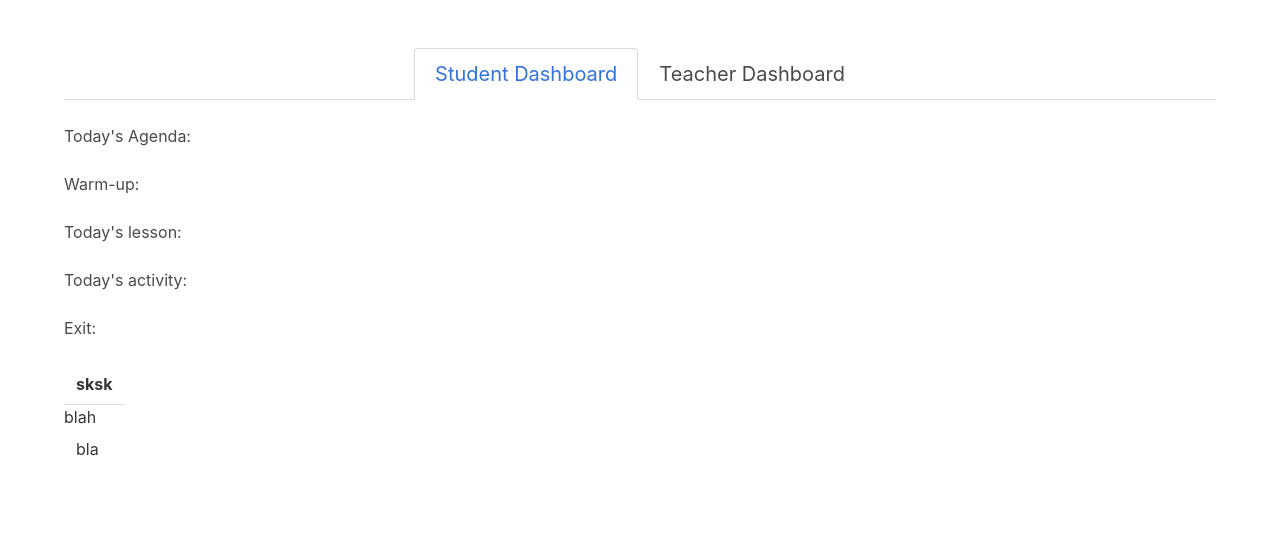
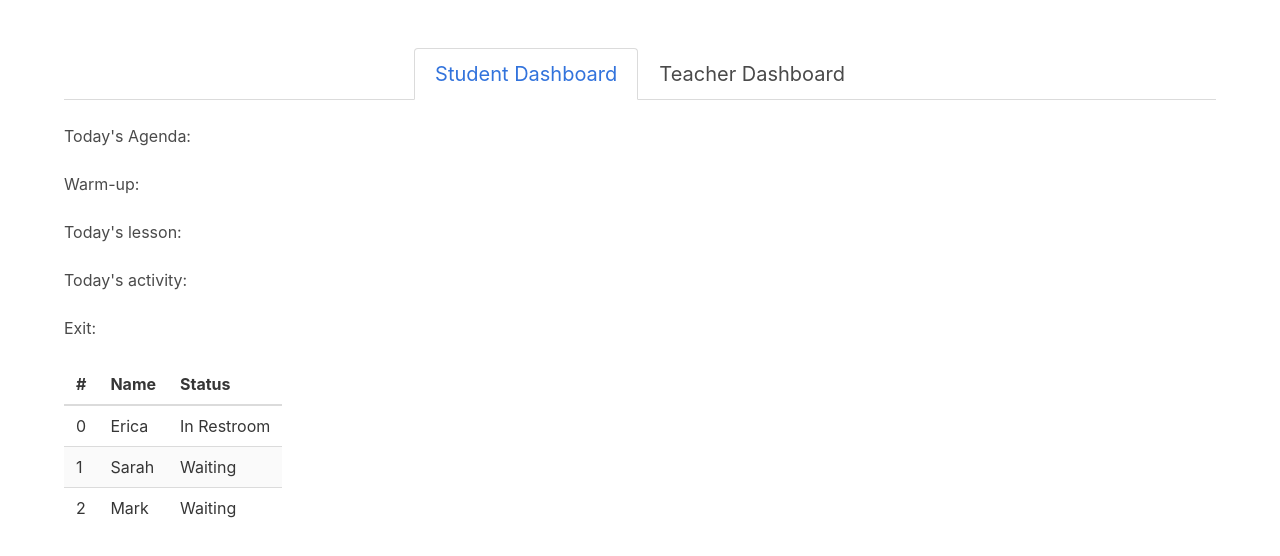
Before and after one commit to Lee-ArnoldIII/react-redux-cmap, a React (Create React App) app: page / in a window 1280 px wide. Shown: the top 556 px of the page. Built offline with nearby package versions, Linux system fonts and the light colour scheme.

Commit message:
updated RRTable for function. Index.js was a standard js clean-up. deleted some text from readme, going to update readme more tomorrow.

```diff
--- a/src/components/student/RRTable.js
+++ b/src/components/student/RRTable.js
@@ -4,16 +4,27 @@ class RRTable extends Component {
   render () {
     return (
       <div>
-        <table class='table'>
-          <th>
-              sksk
-          </th>
+        <table className='table is-striped'>
+          <thead>
+            <th>#</th>
+            <th>Name</th>
+            <th>Status</th>
+          </thead>
           <tbody>
-              blah
             <tr>
-              <td>
-                bla
-              </td>
+              <td>0</td>
+              <td>Erica</td>
+              <td>In Restroom</td>
+            </tr>
+            <tr>
+              <td>1</td>
+              <td>Sarah</td>
+              <td>Waiting</td>
+            </tr>
+            <tr>
+              <td>2</td>
+              <td>Mark</td>
+              <td>Waiting</td>
             </tr>
           </tbody>
         </table>
--- a/src/index.js
+++ b/src/index.js
@@ -12,5 +12,5 @@ import reducers from './reducers/reducer'
 const store = createStore(reducers)
 
 ReactDOM.render(<Provider store={store}>
-                  <App />
-                </Provider>, document.getElementById('root'))
+  <App />
+</Provider>, document.getElementById('root'))
```
Also changed, not shown: 1 other file (tests, documents, lock files or other folders).
